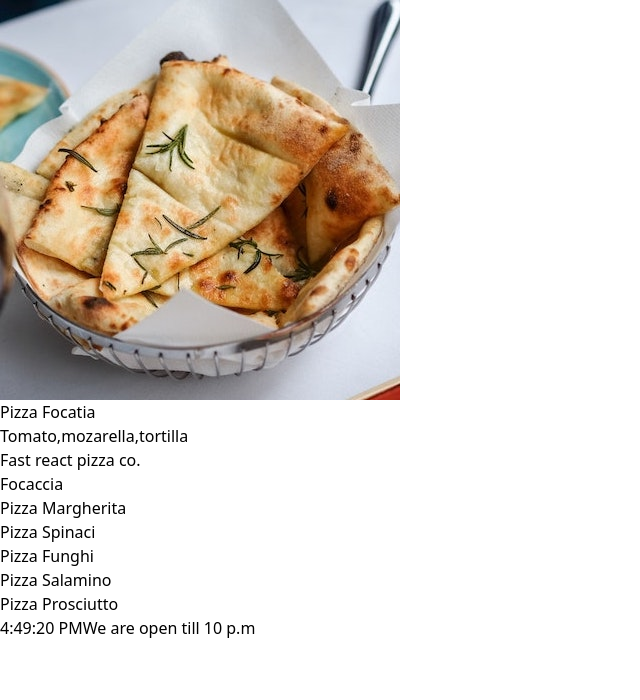
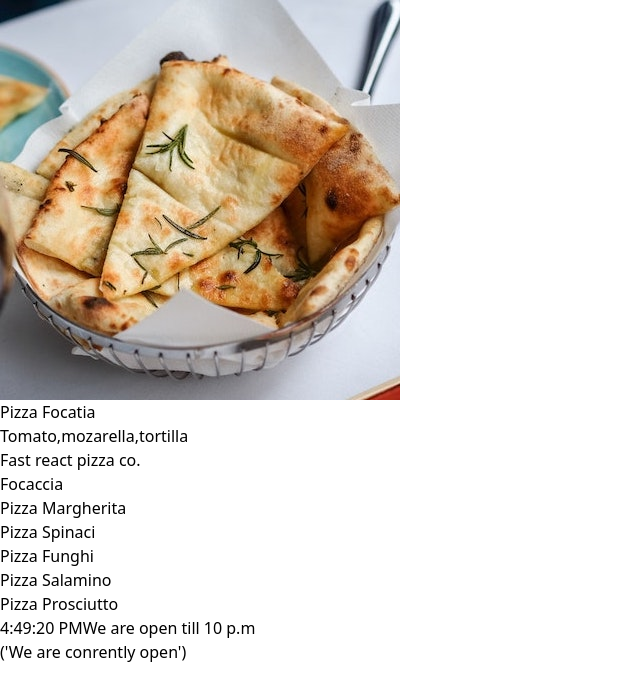
Before and after one commit to Majkan1/Single-Pizza-Menu, a React (Vite) app in the folder vite-project/: page / in a window 1280 px wide. Shown: the top 700 px of the page, without its empty margins (0-640 px from the left). Built offline with nearby package versions, Linux system fonts and the light colour scheme.

Commit message:
refactor:switch alert to paragraph.

```diff
--- a/vite-project/src/App.tsx
+++ b/vite-project/src/App.tsx
@@ -68,7 +68,7 @@ function Footer(){
   return(
     <>
       <footer>{new Date().toLocaleTimeString()}We are open till 10 p.m</footer>
-      {hour>=openHours && hour<=closeHours?alert('We are conrently open'):alert('We are curently closed')}
+      {hour>=openHours && hour<=closeHours?<p>('We are conrently open')</p>:<p>('We are curently closed')</p>}
     </>
   )
 }
```
